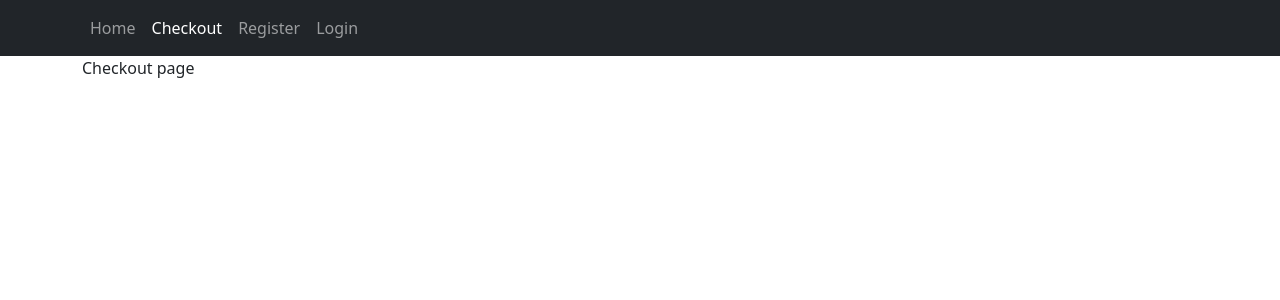
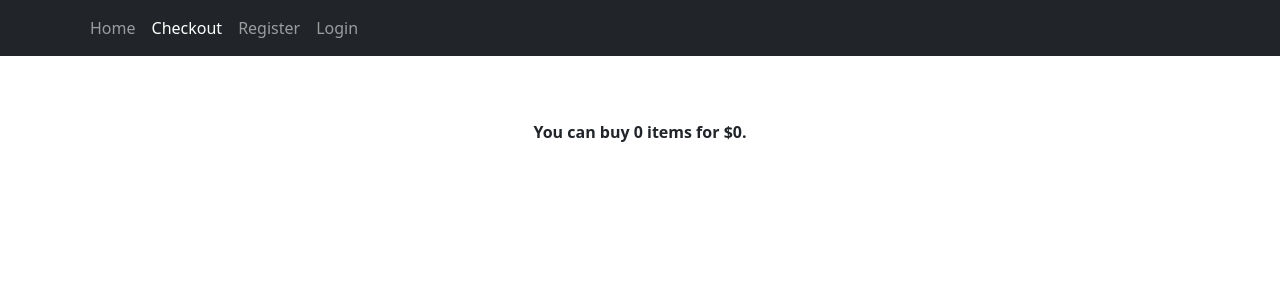
Before and after one commit to MatejaMaric/mevn-ecommerce, a Vue app in the folder client/: page /checkout in a window 1280 px wide. Shown: the top 300 px of the page. Built offline with nearby package versions, Linux system fonts and the light colour scheme.

Commit message:
Boilerplate checkout cart.

```diff
--- a/client/src/store/index.js
+++ b/client/src/store/index.js
@@ -3,16 +3,42 @@ import axios from 'axios';
 
 export default createStore({
   state: {
-    products: []
+    products: [],
+    cart: []
   },
   getters: {
     getProducts(state) {
       return state.products;
+    },
+    getCart(state) {
+      return state.cart;
+    },
+    getCartSize(state) {
+      let sum = 0;
+      state.cart.forEach(x => sum += x.quantity);
+      return sum;
+    },
+    getCartPrice(state) {
+      let sum = 0;
+      state.cart.forEach(x => sum += x.price * x.quantity);
+      return sum;
     }
   },
   mutations: {
     setProducts(state, products) {
       state.products = products;
+    },
+    addToCart(state, product) {
+      let foundProduct = state.cart.find(x => x.id == product._id);
+      if (foundProduct)
+        foundProduct.quantity++;
+      else
+        state.cart.push({
+          id: product._id,
+          name: product.name,
+          price: product.price,
+          quantity: 1
+        });
     }
   },
   actions: {
--- a/client/src/views/Checkout.vue
+++ b/client/src/views/Checkout.vue
@@ -1,9 +1,35 @@
 <template>
-  Checkout page
+  <div class="mt-5">
+    <div class="row d-flex justify-content-center">
+      <div class="col-md-6">
+        <ul class="list-group">
+          <li v-for="item in cart" :key="item.id"
+            class="list-group-item d-flex justify-content-between align-items-start">
+            <div class="ms-2 me-auto">
+              <div class="fw-bold">{{ item.name }}</div>
+            </div>
+            <span class="badge bg-primary rounded-pill">{{ item.quantity }}</span>
+          </li>
+        </ul>
+        <p class="text-center my-3 fw-bold">You can buy {{ cartSize }} items for ${{ cartPrice }}.</p>
+      </div>
+    </div>
+  </div>
 </template>
 
 <script>
 export default {
-
+  name: 'Checkout',
+  computed: {
+    cart() {
+      return this.$store.getters.getCart;
+    },
+    cartSize() {
+      return this.$store.getters.getCartSize;
+    },
+    cartPrice() {
+      return this.$store.getters.getCartPrice;
+    }
+  }
 }
 </script>
--- a/client/src/views/Product.vue
+++ b/client/src/views/Product.vue
@@ -46,7 +46,11 @@ export default {
   },
   methods: {
     buy() {
-
+      this.$store.commit('addToCart', {
+        _id: this.$route.params.id,
+        name: this.productName,
+        price: this.productPrice
+      });
     }
   }
 }
```
